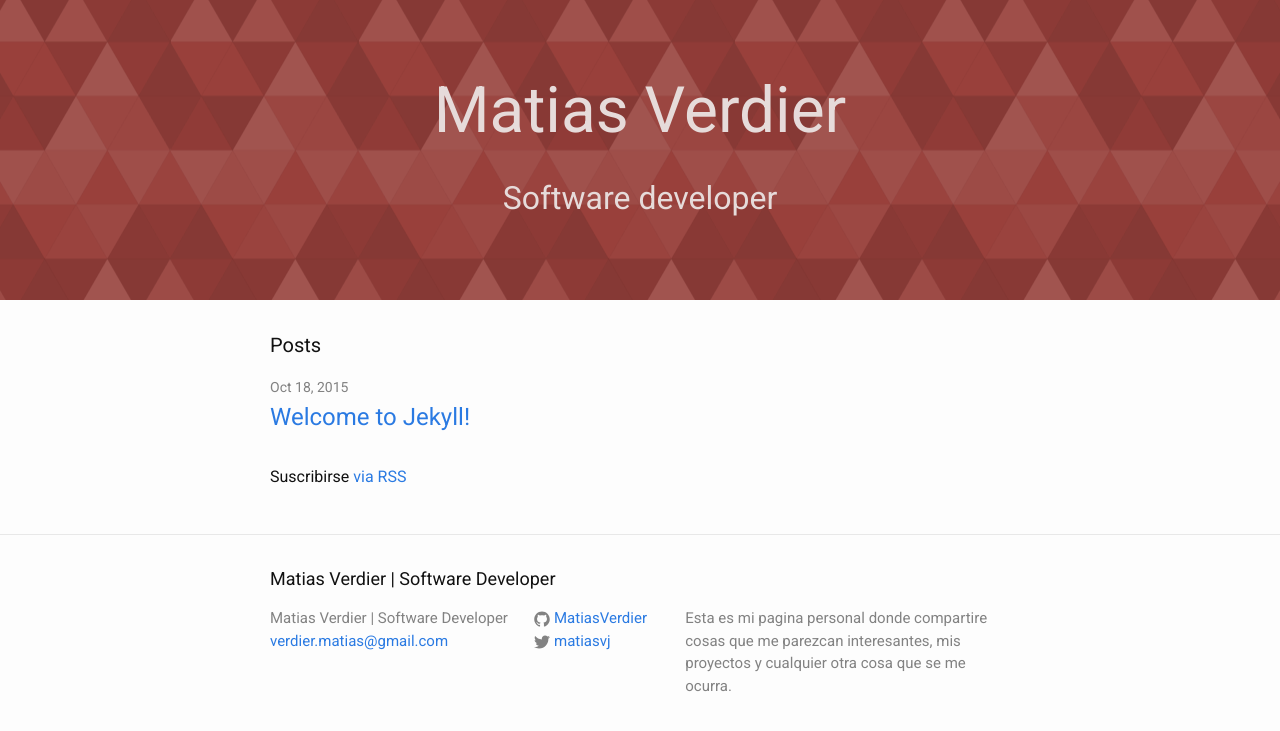
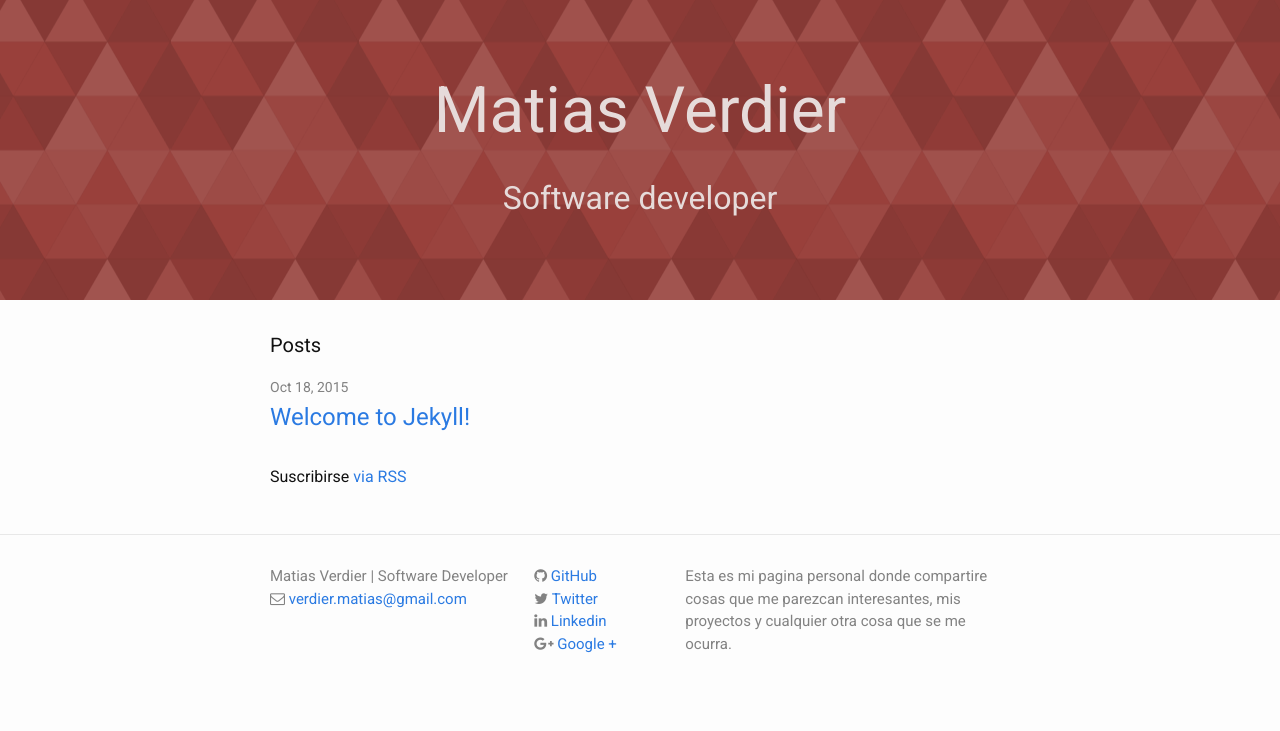
Before and after one commit to gitter-badger/matiasverdier.github.io, a Jekyll site: the page built from index.html, in a window 1280 px wide. Shown: the top 731 px of the page. Built offline with Jekyll 4.4.1, drawn with Linux system fonts in a browser that asks for light colours; nearby versions of some CDN libraries.

Commit message:
agregados links linkedin, google+ y cambiados los iconos a fontawesome

```diff
--- a/_includes/footer.html
+++ b/_includes/footer.html
@@ -1,14 +1,15 @@
 <footer class="site-footer">
 
   <div class="wrapper">
-
-    <h2 class="footer-heading">{{ site.title }}</h2>
 
     <div class="footer-col-wrapper">
       <div class="footer-col  footer-col-1">
         <ul class="contact-list">
           <li>{{ site.title }}</li>
-          <li><a href="mailto:{{ site.email }}">{{ site.email }}</a></li>
+          <li>
+            <i class="fa fa-envelope-o"></i>
+            <a href="mailto:{{ site.email }}">{{ site.email }}</a>
+          </li>
         </ul>
       </div>
 
@@ -16,29 +17,36 @@
         <ul class="social-media-list">
           {% if site.github_username %}
           <li>
+            <i class="fa fa-github"></i>
             <a href="https://github.com/{{ site.github_username }}">
-              <span class="icon  icon--github">
-                <svg viewBox="0 0 16 16">
-                  <path fill="#828282" d="M7.999,0.431c-4.285,0-7.76,3.474-7.76,7.761 c0,3.428,2.223,6.337,5.307,7.363c0.388,0.071,0.53-0.168,0.53-0.374c0-0.184-0.007-0.672-0.01-1.32 c-2.159,0.469-2.614-1.04-2.614-1.04c-0.353-0.896-0.862-1.135-0.862-1.135c-0.705-0.481,0.053-0.472,0.053-0.472 c0.779,0.055,1.189,0.8,1.189,0.8c0.692,1.186,1.816,0.843,2.258,0.645c0.071-0.502,0.271-0.843,0.493-1.037 C4.86,11.425,3.049,10.76,3.049,7.786c0-0.847,0.302-1.54,0.799-2.082C3.768,5.507,3.501,4.718,3.924,3.65 c0,0,0.652-0.209,2.134,0.796C6.677,4.273,7.34,4.187,8,4.184c0.659,0.003,1.323,0.089,1.943,0.261 c1.482-1.004,2.132-0.796,2.132-0.796c0.423,1.068,0.157,1.857,0.077,2.054c0.497,0.542,0.798,1.235,0.798,2.082 c0,2.981-1.814,3.637-3.543,3.829c0.279,0.24,0.527,0.713,0.527,1.437c0,1.037-0.01,1.874-0.01,2.129 c0,0.208,0.14,0.449,0.534,0.373c3.081-1.028,5.302-3.935,5.302-7.362C15.76,3.906,12.285,0.431,7.999,0.431z"/>
-                </svg>
-              </span>
-
-              <span class="username">{{ site.github_username }}</span>
+              <span class="username">GitHub</span>
             </a>
           </li>
           {% endif %}
 
           {% if site.twitter_username %}
           <li>
+            <i class="fa fa-twitter"></i>
             <a href="https://twitter.com/{{ site.twitter_username }}">
-              <span class="icon  icon--twitter">
-                <svg viewBox="0 0 16 16">
-                  <path fill="#828282" d="M15.969,3.058c-0.586,0.26-1.217,0.436-1.878,0.515c0.675-0.405,1.194-1.045,1.438-1.809
-                  c-0.632,0.375-1.332,0.647-2.076,0.793c-0.596-0.636-1.446-1.033-2.387-1.033c-1.806,0-3.27,1.464-3.27,3.27 c0,0.256,0.029,0.506,0.085,0.745C5.163,5.404,2.753,4.102,1.14,2.124C0.859,2.607,0.698,3.168,0.698,3.767 c0,1.134,0.577,2.135,1.455,2.722C1.616,6.472,1.112,6.325,0.671,6.08c0,0.014,0,0.027,0,0.041c0,1.584,1.127,2.906,2.623,3.206 C3.02,9.402,2.731,9.442,2.433,9.442c-0.211,0-0.416-0.021-0.615-0.059c0.416,1.299,1.624,2.245,3.055,2.271 c-1.119,0.877-2.529,1.4-4.061,1.4c-0.264,0-0.524-0.015-0.78-0.046c1.447,0.928,3.166,1.469,5.013,1.469 c6.015,0,9.304-4.983,9.304-9.304c0-0.142-0.003-0.283-0.009-0.423C14.976,4.29,15.531,3.714,15.969,3.058z"/>
-                </svg>
-              </span>
+              <span class="username">Twitter</span>
+            </a>
+          </li>
+          {% endif %}
 
-              <span class="username">{{ site.twitter_username }}</span>
+          {% if site.linkedin_url %}
+          <li>
+            <i class="fa fa-linkedin"></i>
+            <a href="{{site.linkedin_url}}">
+              <span class="username">Linkedin</span>
+            </a>
+          </li>
+          {% endif %}
+
+          {% if site.google_plus_url %}
+          <li>
+            <i class="fa fa-google-plus"></i>
+            <a href="{{site.google_plus_url}}">
+              <span class="username">Google +</span>
             </a>
           </li>
           {% endif %}
```
